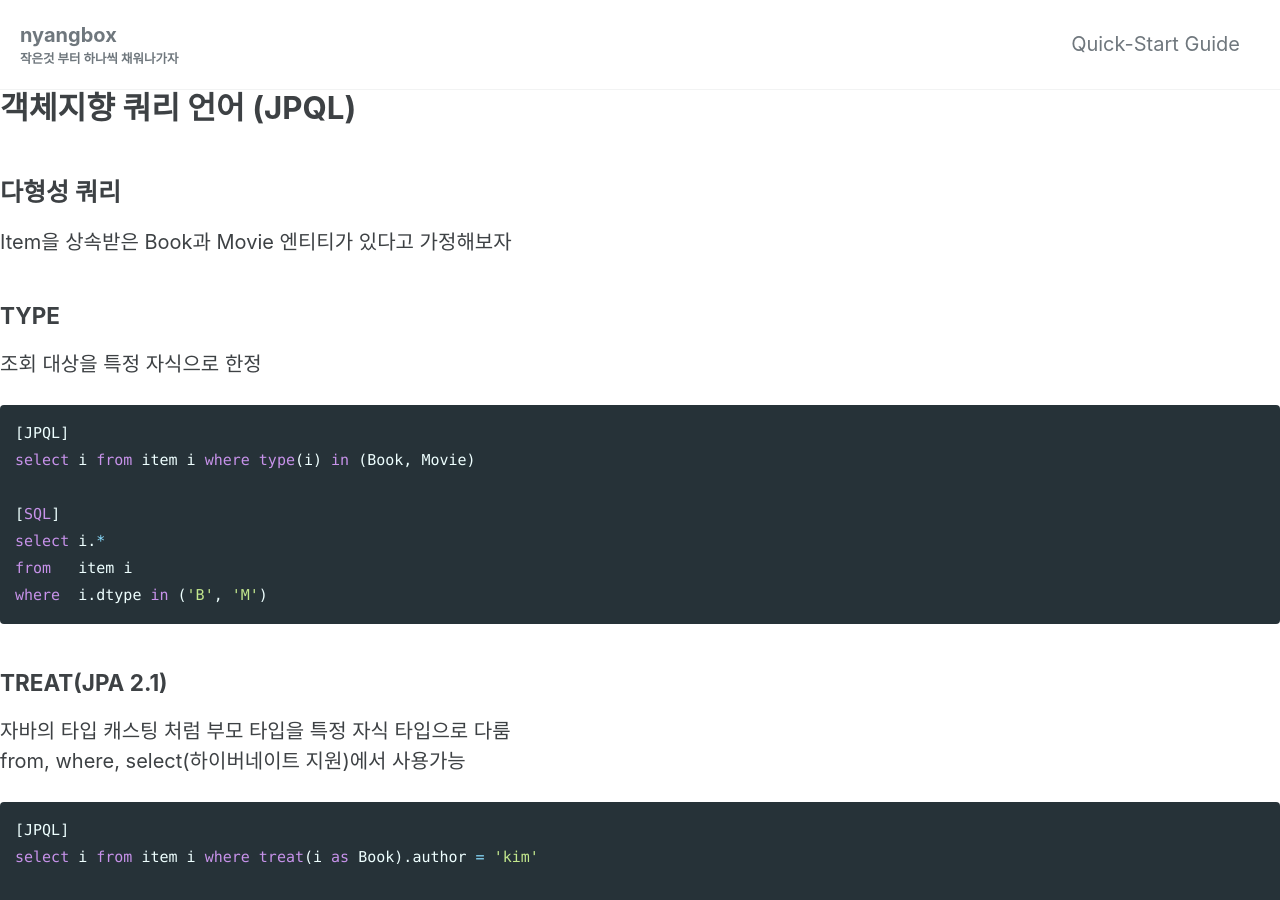
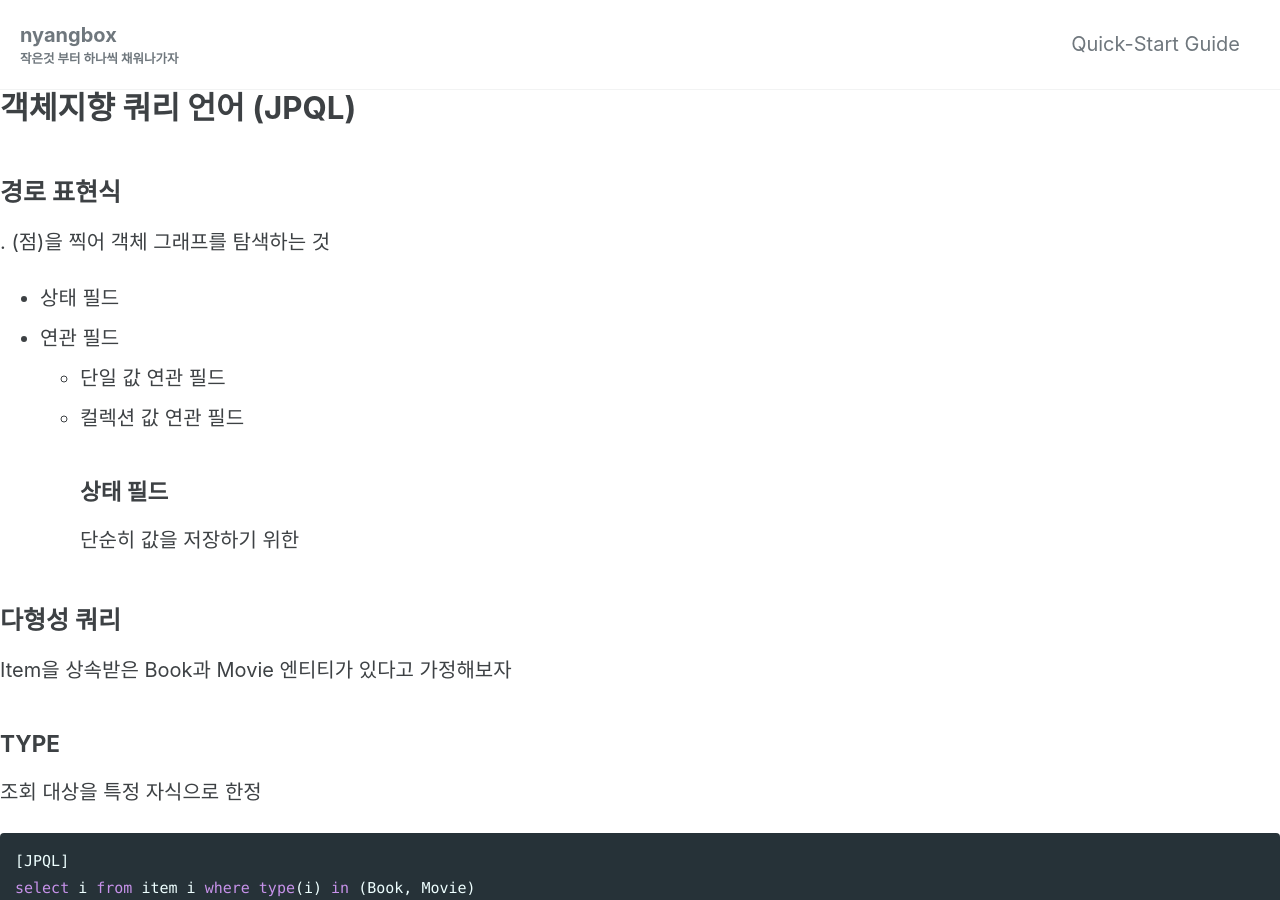
Before and after one commit to maenguin/maenguin.github.io, a Jekyll site: the page built from private/jpa-jpql.md, in a window 1280 px wide and 900 px high. Built offline with Jekyll 4.4.1, drawn with Linux system fonts in a browser that asks for light colours; cached includes are drawn as plain includes; our own code applies the rules of GitHub Pages for plain Markdown files.

Commit message:
Update jpa-jpql.md

```diff
--- a/private/jpa-jpql.md
+++ b/private/jpa-jpql.md
@@ -1,4 +1,13 @@
 # 객체지향 쿼리 언어 (JPQL)
+
+## 경로 표현식
+. (점)을 찍어 객체 그래프를 탐색하는 것
+* 상태 필드
+* 연관 필드
+  * 단일 값 연관 필드
+  * 컬렉션 값 연관 필드
+### 상태 필드
+단순히 값을 저장하기 위한
 
 ## 다형성 쿼리
 Item을 상속받은 Book과 Movie 엔티티가 있다고 가정해보자
```
